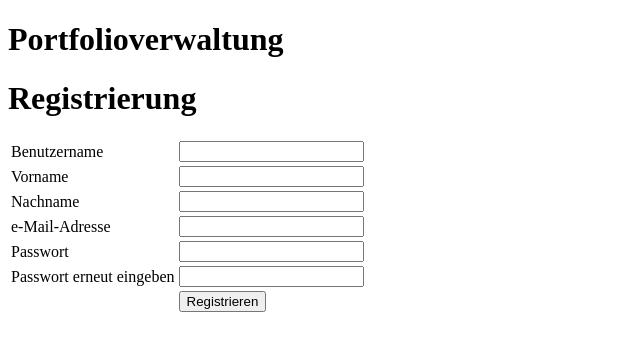
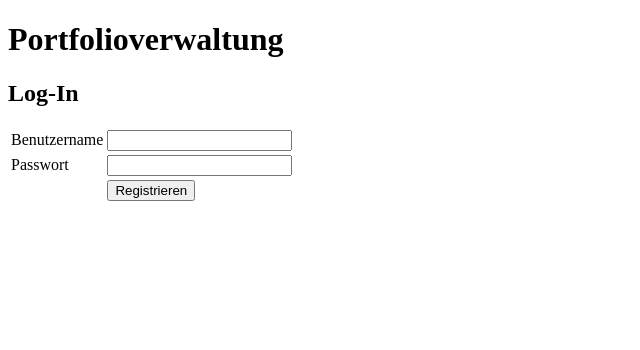
Before and after one commit to marcw347/IAA-Portfolioverwaltung, an Angular app in the folder client/: page / in a window 1280 px wide. Shown: the top 350 px of the page, without its empty margins (0-640 px from the left). Built offline with nearby package versions, Linux system fonts and the light colour scheme.

Commit message:
Registrierung HTML

```diff
--- a/client/src/app/app.component.html
+++ b/client/src/app/app.component.html
@@ -2,4 +2,4 @@
 
 
 
-<app-registration-dialog></app-registration-dialog>
+<app-log-in-dialog></app-log-in-dialog>
--- a/client/src/app/log-in-dialog/log-in-dialog.component.html
+++ b/client/src/app/log-in-dialog/log-in-dialog.component.html
@@ -1,10 +1,21 @@
-<!DOCTYPE html>
-<html lang="en">
-<head>
-    <meta charset="UTF-8">
-    <title>Title</title>
-</head>
-<body>
+<div>
+    <h2>Log-In</h2>
+    <form>
+        <table>
+            <tr>
+                <td>Benutzername</td>
+                <td><input type="text" name="userID"></td>
+            </tr>
+            <tr>
+                <td>Passwort</td>
+                <td> <input type="text" name="password"></td>
+            </tr>
+            <tr>
+                <td></td>
+                <td><button>Registrieren</button></td>
+            </tr>
+        </table>
 
-</body>
-</html>
+
+    </form>
+</div>
--- a/client/src/app/log-in-dialog/log-in-dialog.component.ts
+++ b/client/src/app/log-in-dialog/log-in-dialog.component.ts
@@ -1,7 +1,7 @@
 import {Component, OnInit, Output, EventEmitter} from '@angular/core';
 
 @Component({
-    selector: 'log-in-dialog',
+    selector: 'app-log-in-dialog',
     templateUrl: './log-in-dialog.component.html',
     styleUrls: ['./log-in-dialog.component.css']
 })
--- a/client/src/app/registration-dialog/registration-dialog.component.html
+++ b/client/src/app/registration-dialog/registration-dialog.component.html
@@ -1,5 +1,5 @@
    <div>
-    <h1>Registrierung</h1>
+    <h2>Registrierung</h2>
     <form>
        <table>
            <tr>
```
